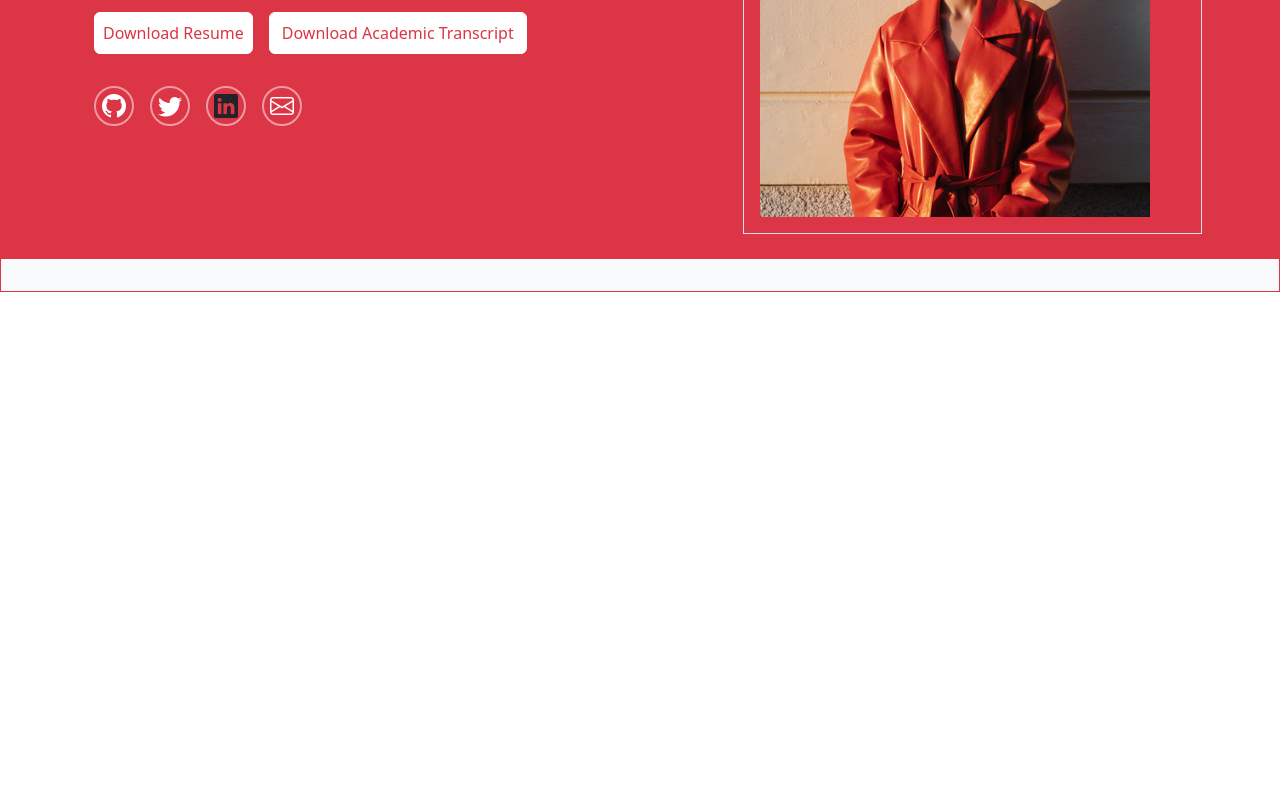
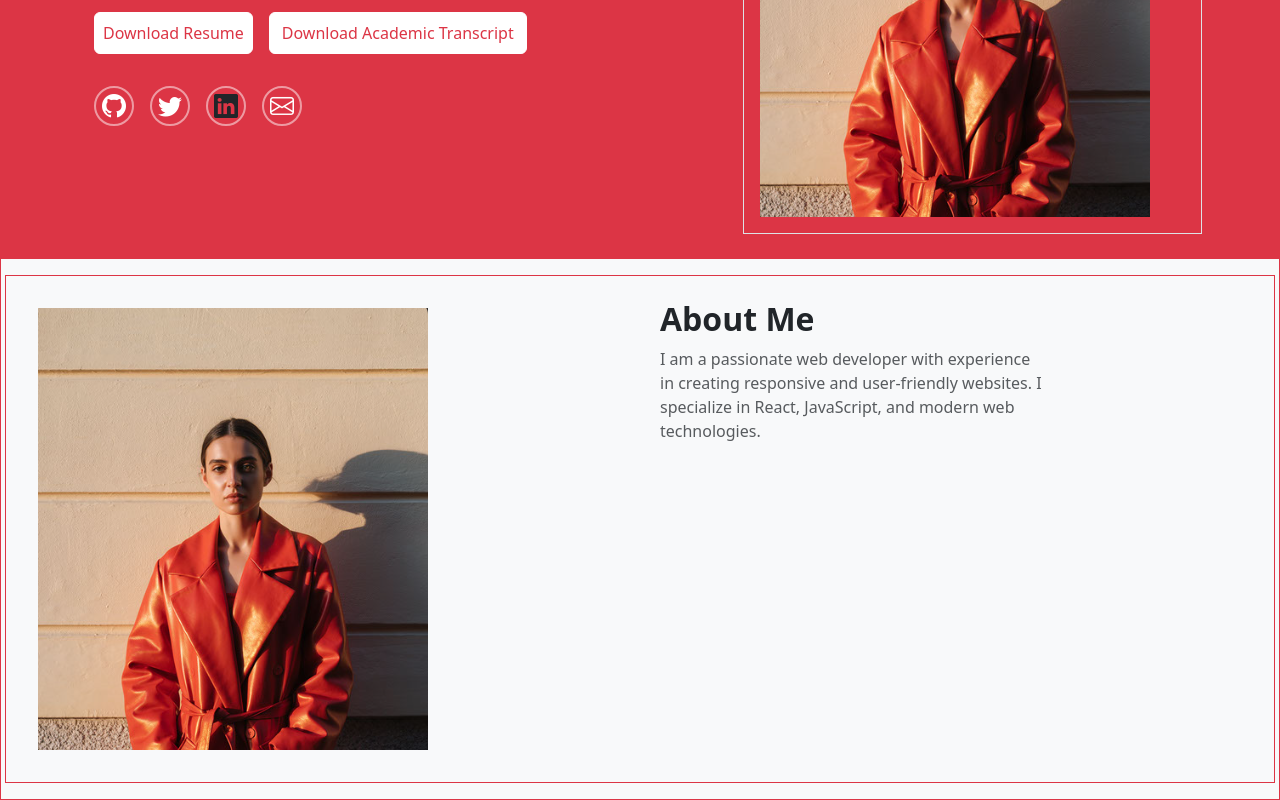
Before and after one commit to johnjerry8749/portflio, a React (Vite) app in the folder frontend/: page / in a window 1280 px wide. Shown: the part 392-1192 px from the top of the page. Before the commit the page ends 800 px from the top, so only its background shows below. Built offline with nearby package versions, Linux system fonts and the light colour scheme.

Commit message:
Refactor About component layout for improved structure and styling

```diff
--- a/frontend/src/components/About.jsx
+++ b/frontend/src/components/About.jsx
@@ -1,11 +1,22 @@
-
+import Photos from "../assets/photo.png";
 const About = () => {
   return (
     <div className="about-section p-3 border border-danger bg-light">
+      <div className="row border border-danger p-4 gap-3">
+        <div className="col-6 col-sm-4 p-2">
+          <img src={Photos} alt="Profile" className="img-fluid" />
+        </div>
+        <div className="col-6 col-sm-4 mx-auto">
+          <h2 className="fs-2 fw-bolder text-dark">About Me</h2>
+          <p className="text-muted">
+            I am a passionate web developer with experience in creating
+            responsive and user-friendly websites. I specialize in React,
+            JavaScript, and modern web technologies.
+          </p>
+        </div>
+      </div>
+    </div>
+  );
+};
 
-
-    </div>
-  )
-}
-
-export default About
+export default About;
```
